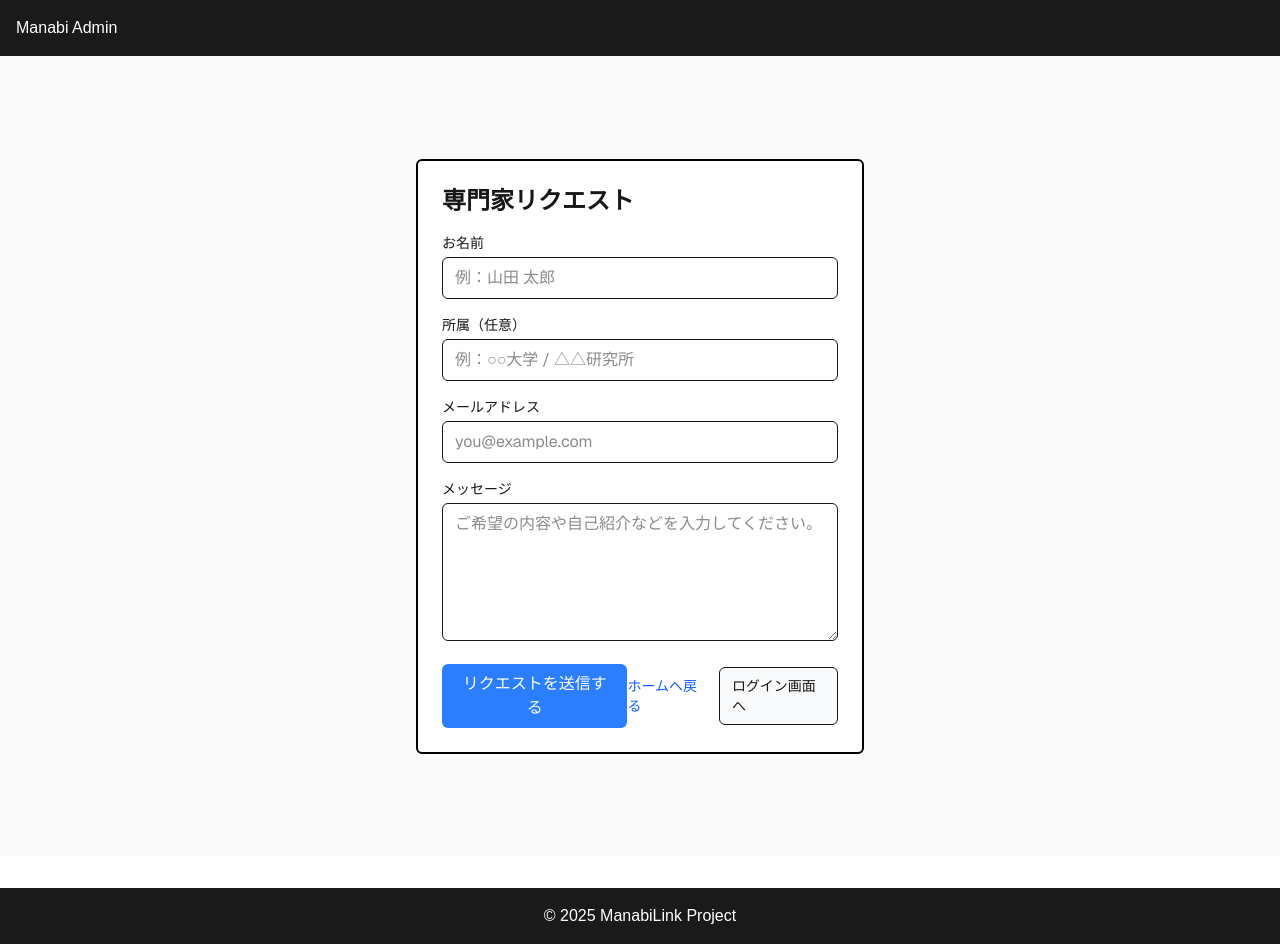
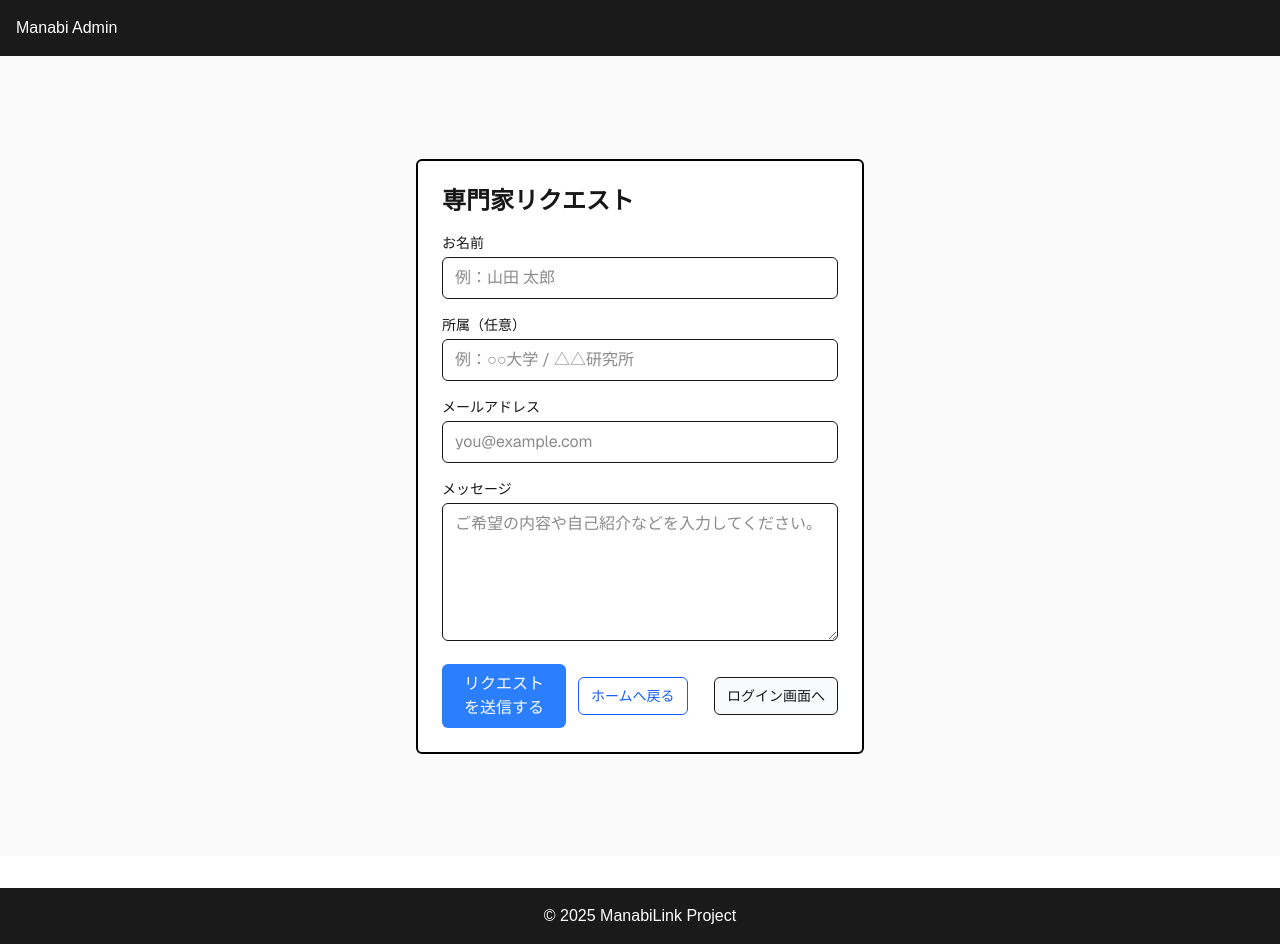
Before and after one commit to ManabiLink/manabi-admin, a Next.js app: page /register in a window 1280 px wide. Built offline with nearby package versions, Linux system fonts and the light colour scheme; no server answers.

Commit message:
UIを修正

```diff
--- a/app/register/page.js
+++ b/app/register/page.js
@@ -150,18 +150,23 @@ export default function ExpertRequestPage() {
 					{error && <div className="text-red-600 text-sm">{error}</div>}
 					{notice && <div className="text-green-600 text-sm">{notice}</div>}
 
-					<div className="flex items-center justify-between">
+					<div className="grid grid-cols-1 md:grid-cols-3 gap-3 items-center">
 						<button
 							type="submit"
-							className="px-4 py-2 bg-blue-500 text-white rounded-md hover:bg-blue-600 transition-colors"
+							className="w-full px-4 py-2 bg-blue-500 text-white rounded-md hover:bg-blue-600 transition-colors"
 							disabled={loading}
 						>
 							{loading ? "送信中…" : "リクエストを送信する"}
 						</button>
-						<div className="flex items-center gap-3">
-							<Link href="/" className="text-sm text-blue-600 hover:underline">
+
+						<div className="md:col-span-2 flex justify-between">
+							<div className="flex justify-center md:justify-center">
+								<Link href="/" className="px-3 py-2 text-sm text-blue-600 hover:underline border rounded-md bg-white hover:bg-gray-50">
 									ホームへ戻る
 								</Link>
+							</div>
+
+							<div className="flex justify-end md:justify-end">
 								<Link
 									href="/login"
 									className="px-3 py-2 border rounded-md text-sm bg-gray-50 hover:bg-gray-100"
@@ -170,6 +175,7 @@ export default function ExpertRequestPage() {
 								</Link>
 							</div>
 						</div>
+					</div>
 				</form>
 			</div>
 		</div>
```
Lines whose indentation alone changed are shown as unchanged.
